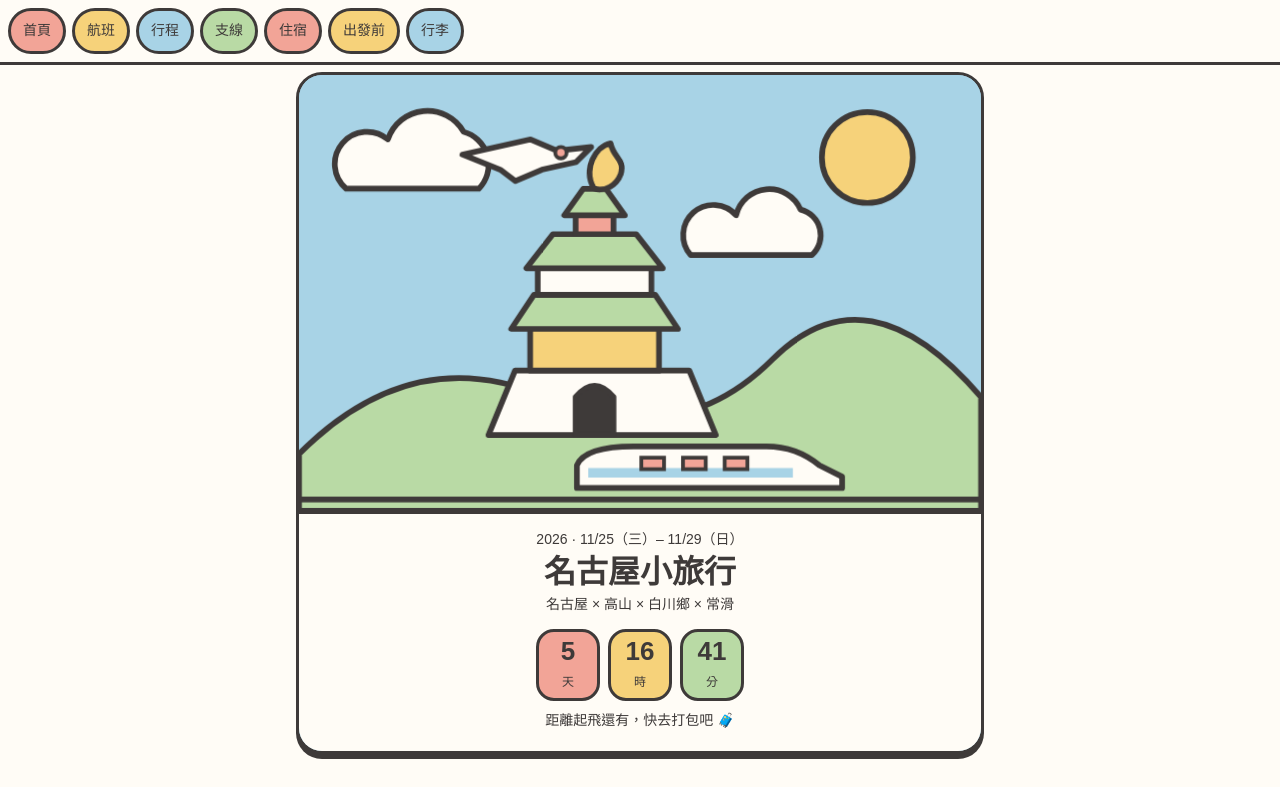
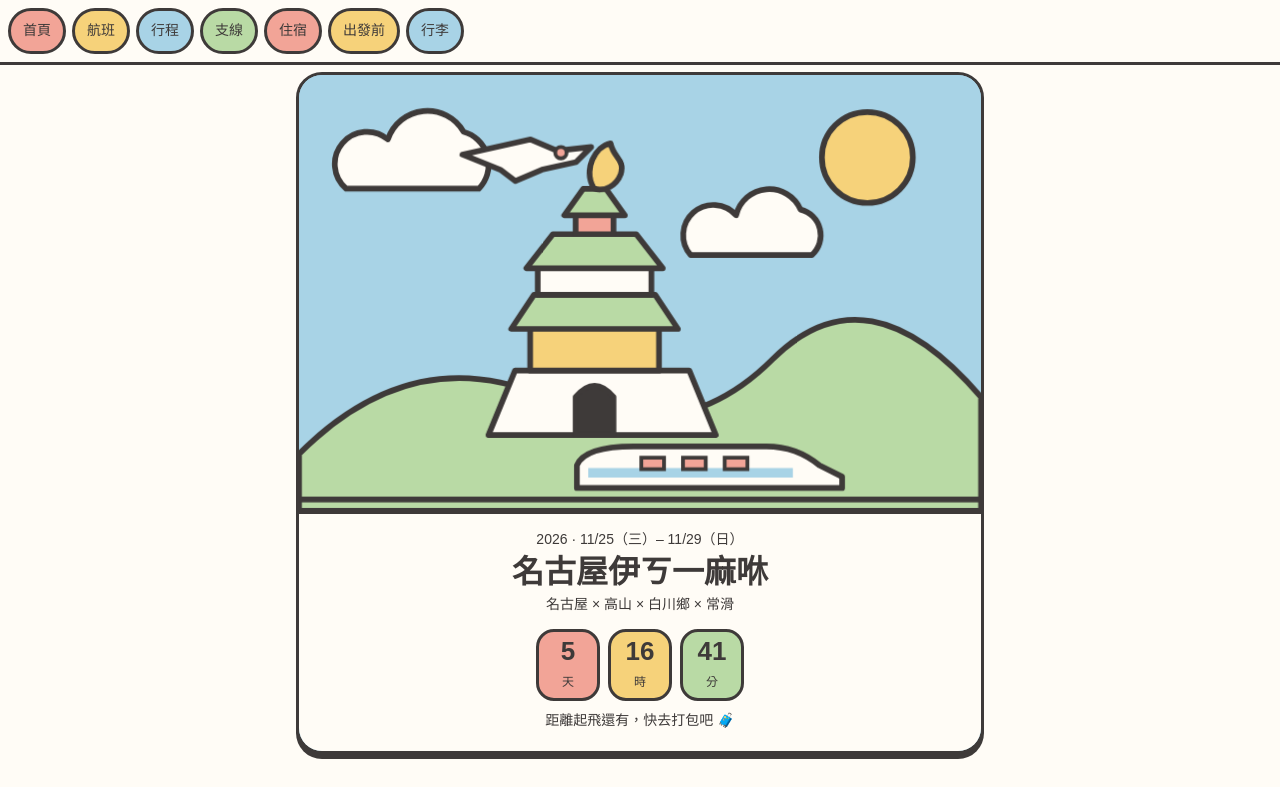
Before and after one commit to ru0514/nagoya-trip, a plain HTML site: page index.html in a window 1280 px wide. Shown: the top 787 px of the page. Drawn offline with Linux system fonts and the light colour scheme; a web font is replaced by a local one.

Commit message:
Update index.html

```diff
--- a/index.html
+++ b/index.html
@@ -3,7 +3,7 @@
 <head>
 <meta charset="utf-8">
 <meta name="viewport" content="width=device-width, initial-scale=1, viewport-fit=cover">
-<title>名古屋一ㄎ一麻咻</title>
+<title>名古屋伊ㄎ一麻咻</title>
 <link rel="preconnect" href="https://fonts.googleapis.com">
 <link rel="preconnect" href="https://fonts.gstatic.com" crossorigin>
 <link href="https://fonts.googleapis.com/css2?family=Huninn&display=swap" rel="stylesheet">
@@ -105,7 +105,7 @@ h2{font-size:24px;margin-bottom:14px;display:inline-block;background:var(--sun);
 <g class="train"><g transform="translate(0 196)"><path d="M0 22V10q4-10 30-10h70q16 0 28 10l12 6v6z" fill="#FFFCF6" stroke="#3E3A39" stroke-width="3" stroke-linejoin="round"/><path d="M6 14h108" stroke="#A8D3E6" stroke-width="5"/><path d="M34 6h12v6H34zM56 6h12v6H56zM78 6h12v6H78z" fill="#F2A497" stroke="#3E3A39" stroke-width="2"/></g></g>
 <path d="M0 224h360" stroke="#3E3A39" stroke-width="3"/>
 </svg>
-<div class="tx"><p>2026 · 11/25（三）– 11/29（日）</p><h1>名古屋小旅行</h1><p>名古屋 × 高山 × 白川鄉 × 常滑</p>
+<div class="tx"><p>2026 · 11/25（三）– 11/29（日）</p><h1>名古屋伊ㄎ一麻咻</h1><p>名古屋 × 高山 × 白川鄉 × 常滑</p>
 <div class="cd" aria-live="polite"><div><b id="cd-d">--</b><span>天</span></div><div><b id="cd-h">--</b><span>時</span></div><div><b id="cd-m">--</b><span>分</span></div></div>
 <p class="cdmsg" id="cdmsg">距離出發還有…</p></div>
 </div>
```
